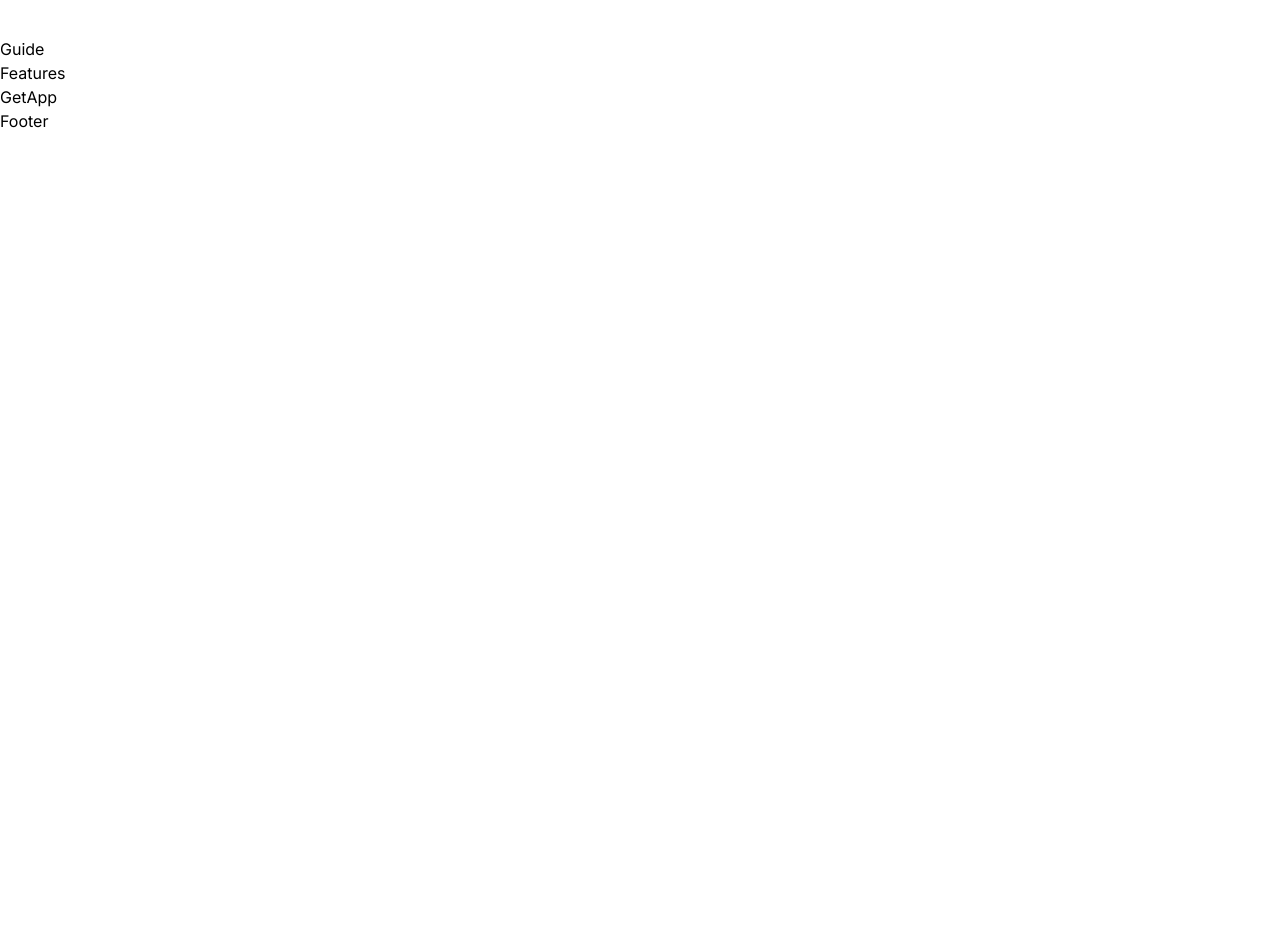
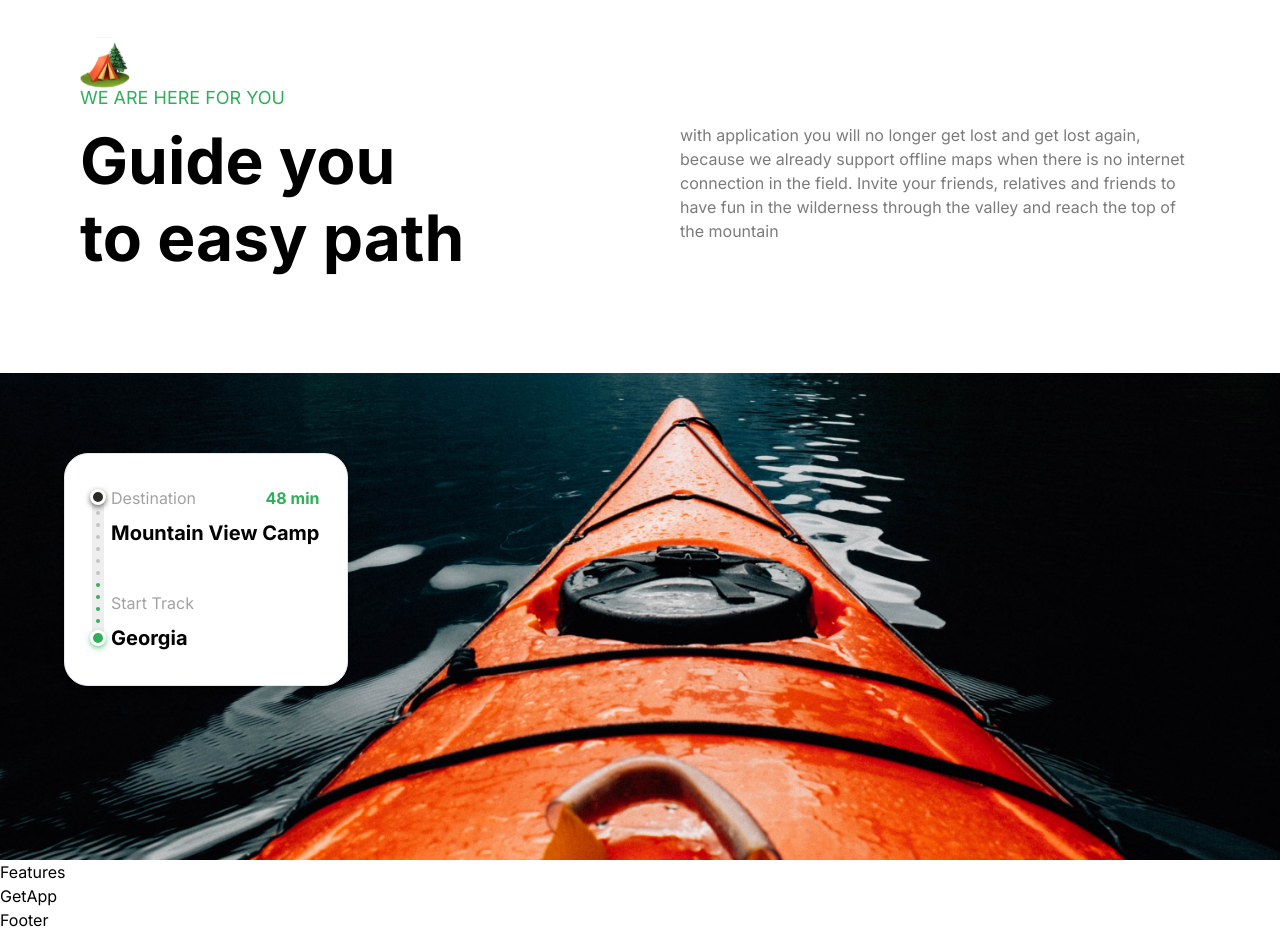
Before and after one commit to anrikopaliani/travel-app, a Next.js app: page / in a window 1280 px wide. Shown: the part 1700-2632 px from the top of the page. Before the commit the page ends 1833 px from the top, so only its background shows below. Built offline with nearby package versions, Linux system fonts and the light colour scheme.

Commit message:
style: finish guide section

```diff
--- a/components/Guide.tsx
+++ b/components/Guide.tsx
@@ -1,5 +1,61 @@
+import Image from "next/image";
+
 const Guide = () => {
-  return <div>Guide</div>;
+  return (
+    <section className="flexCenter flex-col">
+      <div className="padding-container max-container w-full pb-24">
+        <Image src="/camp.svg" alt="camp" width={50} height={50} />
+        <p className="regular-18 -mt-1 mb-3 text-green-50">
+          WE ARE HERE FOR YOU
+        </p>
+        <div className="flex flex-wrap justify-between gap-5 lg:gap-10">
+          <h2 className="bold-40 lg:bold-64 xl:max-w-[390px]">
+            Guide you to easy path
+          </h2>
+          <p className="regular-16 text-gray-30 xl:max-w-[520px]">
+            with application you will no longer get lost and get lost again,
+            because we already support offline maps when there is no internet
+            connection in the field. Invite your friends, relatives and friends
+            to have fun in the wilderness through the valley and reach the top
+            of the mountain
+          </p>
+        </div>
+      </div>
+
+      <div className="flexCenter max-container relative w-full ">
+        <Image
+          src="/boat.png"
+          alt="boat"
+          width={1440}
+          height={580}
+          className="w-full object-cover object-center 2xl:rounded-5xl"
+        />
+
+        <div className="absolute flex bg-white py-8 pl-5 pr-7 rounded-3xl border shadow-md md:left-[5%] lg:top-20">
+          <Image
+            src="/meter.svg"
+            alt="meter"
+            width={16}
+            height={158}
+            className="h-full w-auto"
+          />
+          <div className="flexBetween flex-col">
+            <div className="flex w-full flex-col">
+              <div className="flexBetween w-full">
+                <p className="regular-16 text-gray-20">Destination</p>
+                <p className="bold-16 text-green-50">48 min</p>
+              </div>
+              <p className="bold-20 mt-2">Mountain View Camp</p>
+            </div>
+            <div className="flex w-full flex-col">
+              <p className="regular-16 text-gray-20">Start Track</p>
+              <p className="bold-20 mt-2">Georgia</p>
+            </div>
+          </div>
+        </div>
+      </div>
+    </section>
+  );
 };
 
 export default Guide;
```
